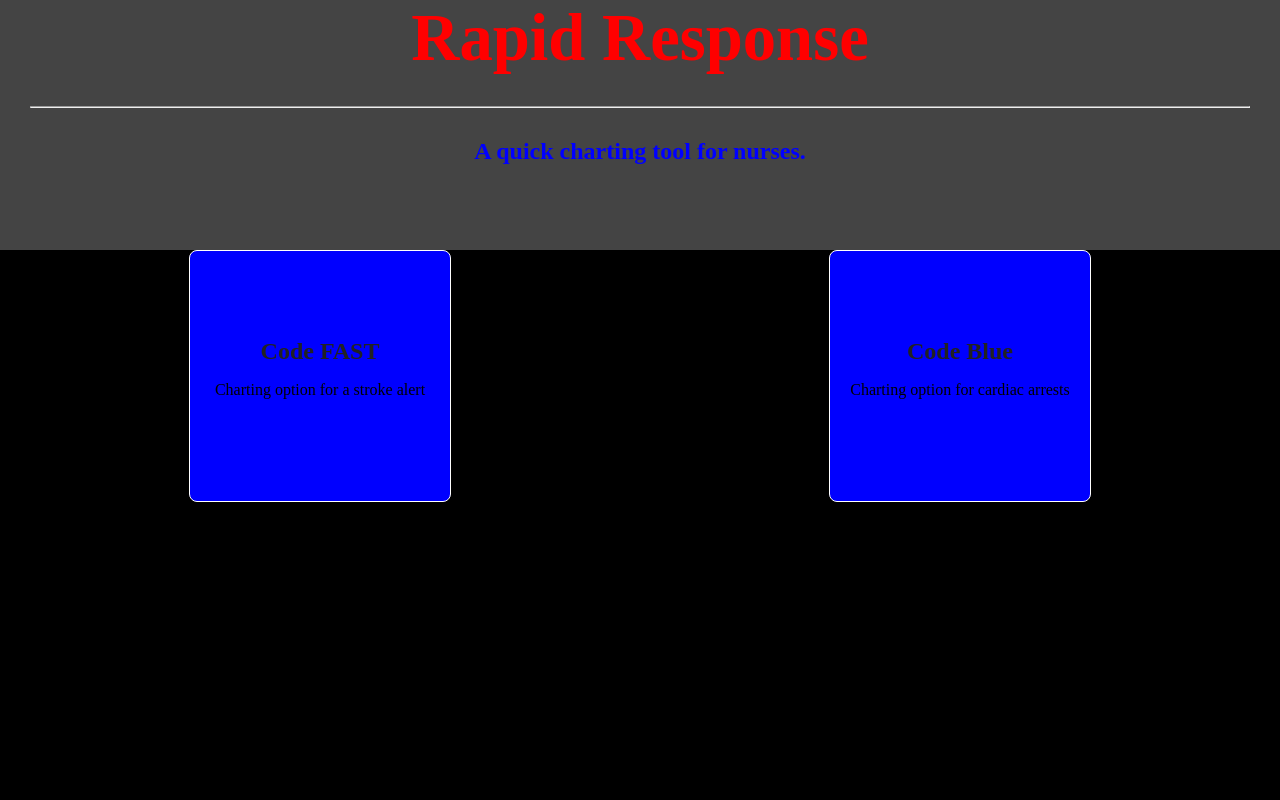
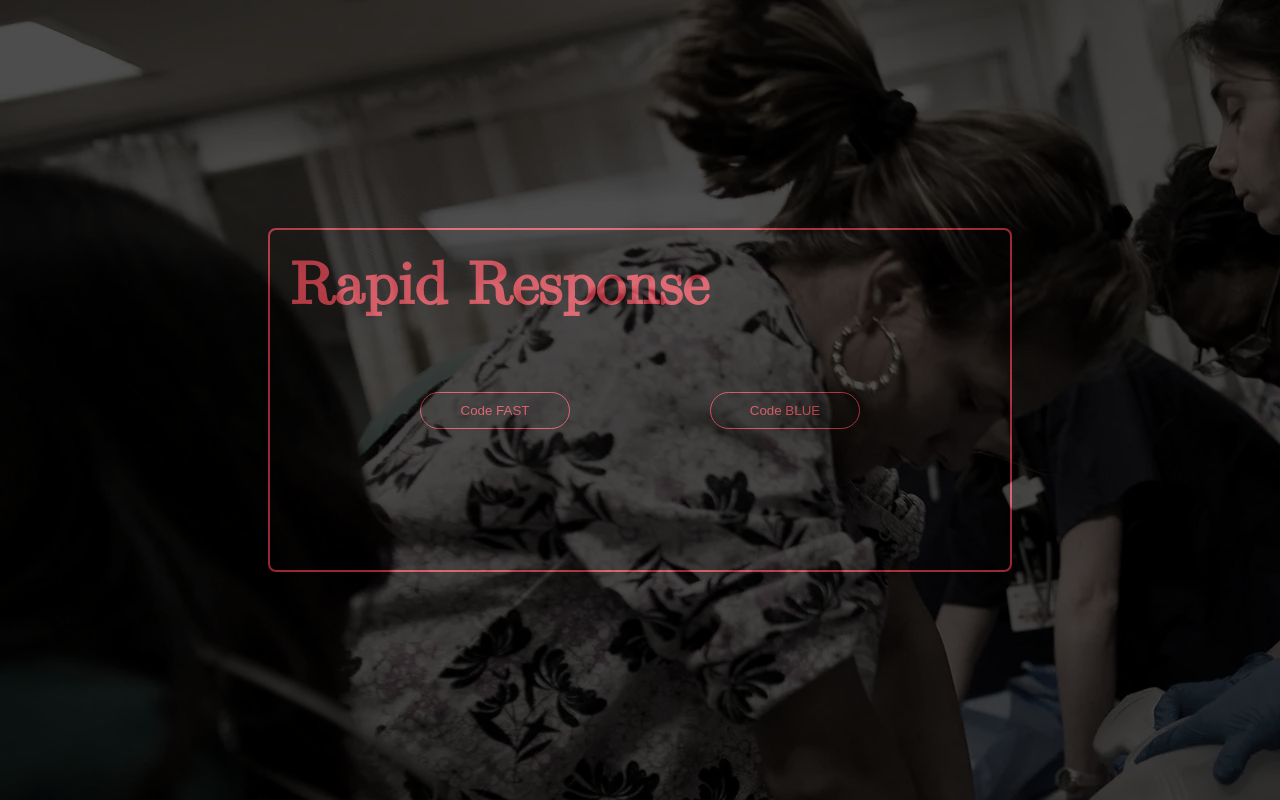
Before and after one commit to pyRN/rapid-resp, a React (Create React App) app: page / in a window 1280 px wide. Built offline with nearby package versions, Linux system fonts and the light colour scheme.

Commit message:
Commit for other workspace

```diff
--- a/src/App.css
+++ b/src/App.css
@@ -1,28 +1,15 @@
-.main{
+.row {
   display: flex;
   flex-direction: row;
-    justify-content: center;
-    align-items: center;
 }
 
-.row{
+.column {
   display: flex;
-    flex-direction: row;
-    justify-content: space-around;
-    align-items: center;
+  flex-direction: column;
 }
 
-.column{
-    display: flex;
-    flex-direction: column;
-    justify-content: center;
-    align-items: space-around;
-}
-
-
-
 /*Start NavBar styles*/
-.navbar{
+.navbar {
   display: flex;
   flex-direction: row;
   justify-content: space-between;
@@ -34,30 +21,22 @@
   padding: 0 10px;
 }
 
-.hamburger-menu{
+.hamburger-menu {
   display: none;
 }
 
-.back-btn{
+.back-btn {
   color: white;
   background-color: blue;
   border: 1px solid white;
   border-radius: 8px;
 }
 
-.brand{
+.brand {
   color: blue;
 }
 
-.clocks{
-    display: flex;
-    flex-direction:row;
-    justify-content: space-around;
-    align-items: center;
-    color: blue;
-}
-
-.navbar-links{
+.clocks {
   display: flex;
   flex-direction: row;
   justify-content: space-around;
@@ -65,8 +44,15 @@
   color: blue;
 }
 
+.navbar-links {
+  display: flex;
+  flex-direction: row;
+  justify-content: space-around;
+  align-items: center;
+  color: blue;
+}
 
-.nav-link{
+.nav-link {
   margin: 0 5px;
   text-decoration: none;
 }
--- a/src/components/LandingContainer/LandingPage.css
+++ b/src/components/LandingContainer/LandingPage.css
@@ -1,27 +1,141 @@
-h1{
-    margin: 0;
-    font-size: 50pt;
-    color: red;
+.landing-container {
+  display: flex;
+  justify-content: center;
+  align-items: center;
+  height: 100vh;
+  color: white;
+  background: transparent;
+  /* position: relative; */
+  /* background: rgba(145, 62, 32, 0.918) url("../../media/Landing-Image.jpg")
+    no-repeat fixed center;*/
+  /* z-index: 1; */
 }
 
-hr{
-    margin: 30px;
-    color: blue;
+h1 {
+  margin: 0;
+  font-size: 45pt;
+  color: var(--red);
+  opacity: 1;
 }
 
-.hero{
-    text-align: center;
-    background-color: #444;
-    margin: 0;
-    padding: 0;
-    height: 250px;
+.landing-container:before {
+  content: "";
+  background: url("../../media/Landing-Image.jpg") no-repeat;
+  position: absolute;
+  top: 0;
+  left: 0;
+  width: 100%;
+  height: 100%;
+  opacity: 0.3;
+  filter: grayscale(70%);
+  z-index: 0;
 }
 
-.hero-text{
-    color: blue;
+.landing-card {
+  border: 2px solid var(--red);
+  border-radius: 8px;
+  padding: 20px;
+  height: 300px;
+  width: 700px;
 }
 
-.card-link{
+.landing-btns-container {
+  display: flex;
+  flex-direction: row;
+  flex-wrap: wrap;
+  justify-content: center;
+  align-items: center;
+}
+
+.landing-btn {
+  background-color: black;
+  border: 1px solid var(--red);
+  border-radius: 20px;
+  color: var(--red);
+  padding: 10px;
+  margin: 10%;
+  width: 150px;
+}
+
+.landing-btn:hover {
+  background-color: var(--red);
+  color: white;
+  box-shadow: 0px 0px 5px var(--red);
+}
+
+/*
+.main-container {
+  display: flex;
+  flex-direction: column;
+  justify-content: center;
+}
+
+
+.landing-card {
+  display: flex;
+  flex-direction: column;
+  justify-content: flex-start;
+  align-items: center;
+  padding: 15px;
+  height: 300px;
+  color: var(--red);
+  background-color: var(--dark-gray);
+}
+
+.ekg {
+  overflow: hidden;
+  animation-delay: 0.5s;
+  animation: fadeIn 1.5s ease-in-out infinite;
+  position: inherit;
+}
+
+@keyframes fadeIn {
+  0% {
+    width: 0%;
+    opacity: 0.5;
+  }
+  30% {
+    opacity: 1;
+  }
+  70% {
+    opacity: 0.8;
+  }
+  100% {
+    width: 100%;
+    opacity: 0;
+  }
+}
+
+.ekg-svg {
+  fill: none;
+  stroke: var(--red);
+  stroke-width: 2;
+}
+
+.title-text {
+  margin: 0 10px;
+  font-size: 50pt;
+}
+
+.horz-rule {
+  margin: 10px;
+  border: 1px solid var(--red);
+}
+
+.subtitle-text {
+  margin: 0 10px;
+  font-size: 20pt;
+}
+
+.card-link-row {
+  display: flex;
+  flex-direction: row;
+  flex-wrap: wrap;
+  justify-content: center;
+  align-items: center;
+}
+
+.card-link {
   display: flex;
   flex-wrap: wrap;
   flex-direction: column;
@@ -29,13 +143,30 @@ hr{
   align-items: center;
   width: 250px;
   height: 250px;
-    background-color: blue;
-    border: 1px solid white;
+  border: 1px solid var(--light-gray);
   border-radius: 8px;
-    padding: 0 5px;
+  margin: 20px;
+  padding: 10px;
+  cursor: pointer;
+  text-decoration: none;
 }
 
-.card-link-header{
+.code-fast-link {
+  background-color: var(--blue);
+}
+
+.code-blue-link {
+  background-color: var(--red);
+}
+
+.card-link-header {
   margin: 0 5px;
-    color: #222
+  color: var(--light-gray);
+  font-size: 30pt;
 }
+
+.plus-sign {
+  font-size: 20pt;
+  color: var(--light-gray);
+}
+*/
--- a/src/components/LandingContainer/LandingPage.jsx
+++ b/src/components/LandingContainer/LandingPage.jsx
@@ -1,29 +1,57 @@
-import { Link } from "react-router-dom";
+import { useNavigate } from "react-router-dom";
 import "./LandingPage.css";
 
 const LandingPage = () => {
+  let fnNavigate = useNavigate();
   return (
-    <main>
-      <div className="hero">
+    <main className="landing-container">
+      <div className="landing-card">
         <h1>Rapid Response</h1>
-        <hr></hr>
-        <h2 className="hero-text">A quick charting tool for nurses.</h2>
-      </div>
-      <div className="row">
-        <div className="card-link">
-          <h2 className="card-link-header">Code FAST</h2>
-          <div className="card-link-content">
-            <p>Charting option for a stroke alert</p>
-          </div>
-        </div>
-        <div className="card-link">
-          <h2 className="card-link-header">Code Blue</h2>
-          <div className="card-link-content">
-            <p>Charting option for cardiac arrests</p>
-          </div>
+        <div className="landing-btns-container">
+          <button className="landing-btn">Code FAST</button>
+          <button className="landing-btn">Code BLUE</button>
         </div>
       </div>
     </main>
+    // /* <div className="hero">
+    //   <h1 className="title-text">Rapid Response</h1>
+    //   <hr className="horz-rule"></hr>
+    //   <h2 className="subtitle-text">A quick charting tool for nurses.</h2>
+    // </div>
+    // <div className="card-link-row">
+    //   <div
+    //     className="card-link code-fast-link"
+    //     onClick={() => fnNavigate("/codeFast")}
+    //   >
+    //     <h2 className="card-link-header">Code FAST</h2>
+    //     <h3 className="plus-sign">+</h3>
+    //   </div>
+    //   <div
+    //     className="card-link code-blue-link"
+    //     onClick={() => fnNavigate("/codeBlue")}
+    //   >
+    //     <h2 className="card-link-header">Code Blue</h2>
+    //     <h3 className="plus-sign">+</h3>
+    //   </div>
+    // </div> */}
+
+    // {/* <div className="landing-card">
+    //   <h1 className="title-text">Rapid Response</h1> */}
+    // {/* <div className="ekg">
+    //     <svg
+    //       height="100"
+    //       width="700"
+    //       viewBox="300 0 700 150"
+    //       className="ekg-svg"
+    //     >
+    //       <polyline points="0,50 500,50 505,40 510,30 515,28 520,25 525,25 530,28 535,30 540,40 545,50 560,50 565,65 570,-60 575,75 580,50 600,50 605,45 610,40  615,35 620,30 630,25 632,25 635,26 645,35 655,45 660,50 1000,50" />
+    //     </svg>
+    //   </div> */}
+    // {/* <div className="row">
+    //     <button>Start Code Fast</button>
+    //     <button>Start Code Blue</button>
+    //   </div>
+    // </div> */}
   );
 };
 
--- a/src/index.css
+++ b/src/index.css
@@ -1,7 +1,14 @@
-html, body{
-    margin: 0;
-    padding: 0;
-    background-color: black;
-    width: 100vw;
-    height: 100vh;
+:root {
+  --red: #dc3545;
+  --blue: #0145ac;
+  --dark-gray: #343a40;
+  --light-gray: #c0b2b2;
 }
+
+html,
+body {
+  margin: 0;
+  padding: 0;
+  background-color: black;
+  font-family: math, sans-serif;
+}
```
Also changed, not shown: src/components/LandingContainer/ekg.svg (added), src/media/Landing-Image.jpg (added). Lines whose indentation alone changed are shown as unchanged.
